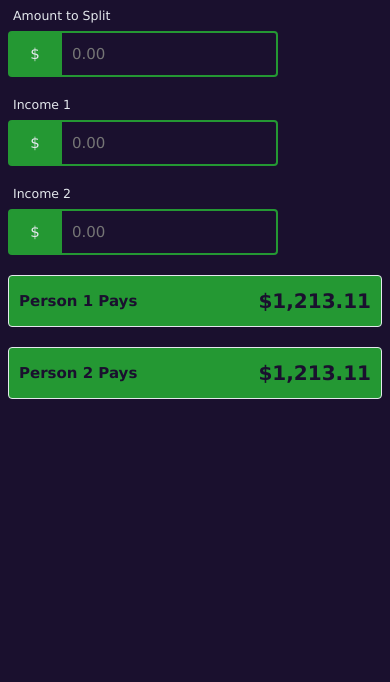
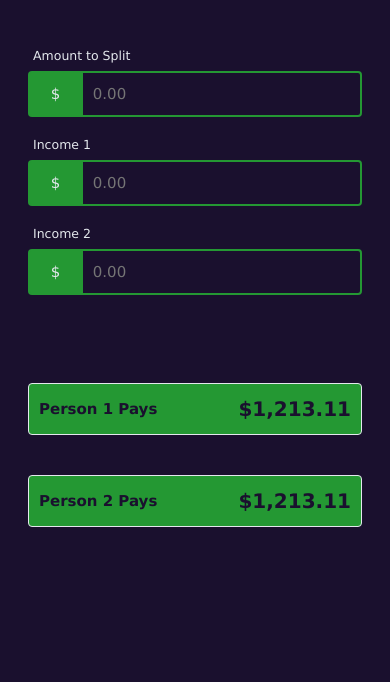
Before and after one commit to keeganosler/propo-splitter, a plain HTML site: page index.html in a window 390 px wide. Drawn offline with Linux system fonts and the light colour scheme.

Commit message:
mobile page styling

```diff
--- a/index.html
+++ b/index.html
@@ -9,7 +9,7 @@
     <link rel="icon" href="./favicon.ico" type="image/x-icon" />
   </head>
   <body>
-    <main>
+    <main class="page__container">
       <form>
         <div>
           <label for="income1">Amount to Split</label>
@@ -32,13 +32,15 @@
             ><input id="income2" type="number" placeholder="0.00" />
           </div>
         </div>
+      </form>
+      <div class="portions__container">
         <div class="portion">
           <span>Person 1 Pays</span><span>$1,213.11</span>
         </div>
         <div class="portion">
           <span>Person 2 Pays</span><span>$1,213.11</span>
         </div>
-      </form>
+      </div>
     </main>
     <script src="./index.js"></script>
   </body>
--- a/index.scss
+++ b/index.scss
@@ -19,6 +19,24 @@ html {
 body {
     background-color: $dark;
     color: $light;
+}
+
+.page__container {
+    padding: 4rem 2rem;
+    display: flex;
+    // flex-direction: row;
+    // gap: 8rem;
+
+    // form, .portions__container {
+    //     margin: auto;
+    //     width: 50%;
+    //     height: 100%;
+    // }
+    flex-direction: column;
+    gap: 4rem;
+    form, .portions__container {
+        height: 35vh;
+    }
 }
 
 /* Form Inputs */
@@ -44,6 +62,7 @@ input, .input__prefix {
 
 input {
     display: block;
+    width: 100%;
     font-weight: 400;
     border: $input-border;
     border-radius: 0 4px 4px 0;
@@ -61,7 +80,7 @@ input {
     border-left: $input-border;
     border-bottom: $input-border;
     border-radius: 4px 0 0 4px;
-    width: 3rem;
+    width: 4rem;
     display: flex;
     justify-content: center;
     background-color: $green-1;
@@ -69,6 +88,12 @@ input {
 }
 
 /* Portions */
+
+.portions__container {
+    display: flex;
+    flex-direction: column;
+    gap: 4rem;
+}
 
 .portion {
     padding: 1rem;
```
Also changed, not shown: index.css, 1 other file.
